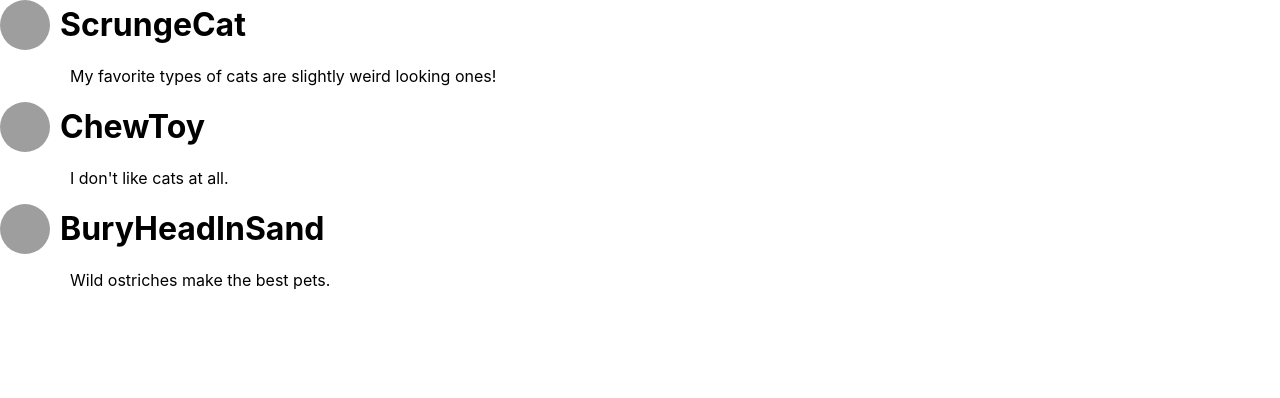
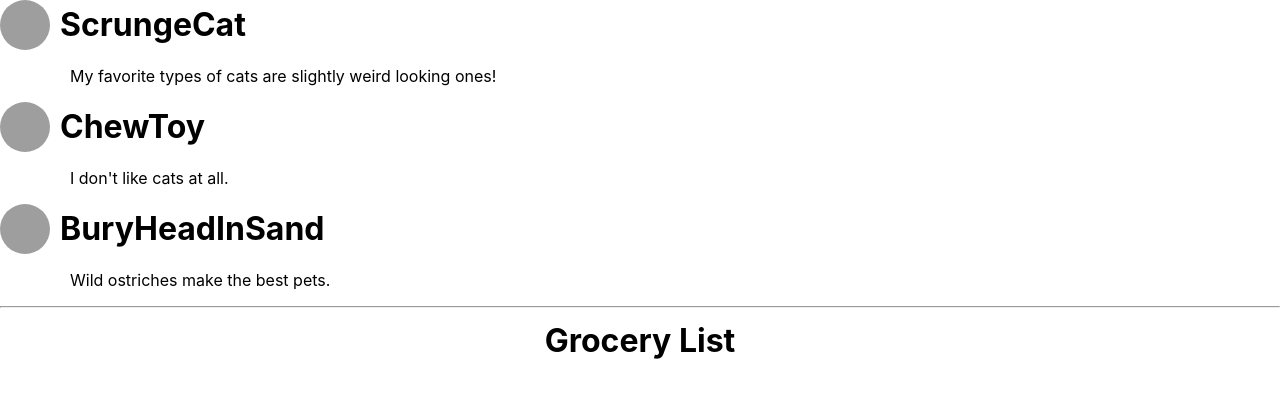
Before and after one commit to solvld/big-react-tests-projects, a React (Create React App) app: page / in a window 1280 px wide. Shown: the top 398 px of the page. Built offline with nearby package versions, Linux system fonts and the light colour scheme; grey boxes are pictures that could not be loaded.

Commit message:
Create new project

```diff
--- a/src/App.js
+++ b/src/App.js
@@ -1,11 +1,13 @@
-import logo from './logo.svg';
 import './App.css';
 import ForumApp from './Projects/Forum/ForumApp';
+import GroceryApp from './Projects/Grocery/GroceryApp';
 
 function App() {
   return (
     <div className="App">
       <ForumApp />
+      <hr/>
+      <GroceryApp />
     </div>
   );
 }
--- /dev/null
+++ b/src/Projects/Grocery/GroceryApp.js
@@ -0,0 +1,9 @@
+import React from "react";
+
+export default function GroceryApp() {
+  return (
+    <div>
+      <h1>Grocery List</h1>
+    </div>
+  )
+}
```
Also changed, not shown: src/Projects/Grocery/Grocery.css (added).
